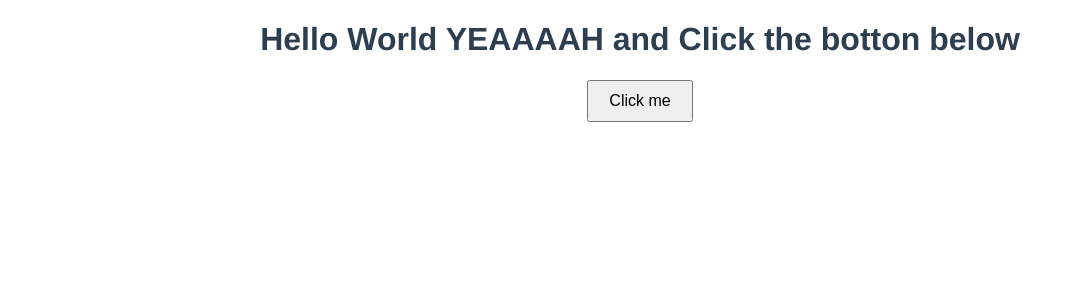
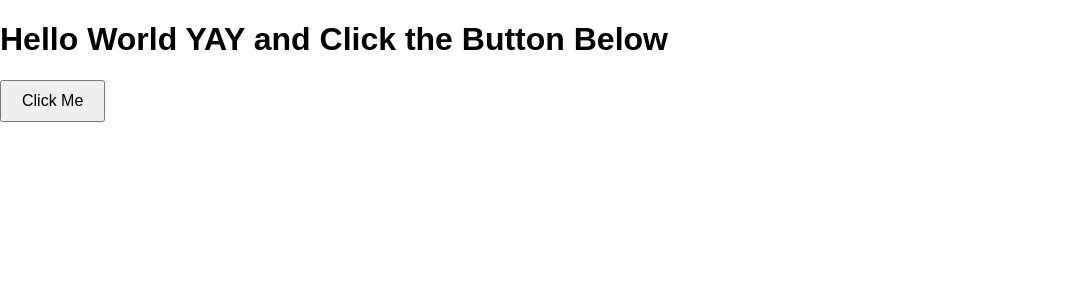
Before and after one commit to ErinYCen/mathworks, a Vue app: page /#/ in a window 1280 px wide. Shown: the top 300 px of the page, without its empty margins (0-1083 px from the left). Built offline with nearby package versions, Linux system fonts and the light colour scheme.

Commit message:
Click Button and Show Hello World

```diff
--- a/src/App.vue
+++ b/src/App.vue
@@ -1,46 +1,40 @@
 <template>
   <div id="app">
-    <h1>Hello World YEAAAAH and Click the botton below</h1>
-    <button @click="logMessage">Click me</button>
+    <HelloWorld />
   </div>
 </template>
 
 <script lang="ts">
+import HelloWorld from "./components/HelloWorld.vue";
+
 export default {
   name: "App",
-  methods: {
-    logMessage() {
-      console.log("Button Clicked!");
-      console.log("Hello World Good Job You CLICKed the Button");
-    },
+  components: {
+    HelloWorld,
   },
 };
 </script>
 
 <style>
-button {
-  padding: 10px 20px;
-  font-size: 16px;
+.container {
+  display: flex;
+  justify-content: center;
+  align-items: center;
+  text-align: center;
 }
 
-#app {
-  font-family: Avenir, Helvetica, Arial, sans-serif;
-  -webkit-font-smoothing: antialiased;
-  -moz-osx-font-smoothing: grayscale;
-  text-align: center;
-  color: #2c3e50;
+body {
+  margin: 0;
+  font-family: Arial, sans-serif;
 }
 
-nav {
-  padding: 30px;
+h1 {
+  color: black;
 }
 
-nav a {
-  font-weight: bold;
-  color: #2c3e50;
-}
-
-nav a.router-link-exact-active {
-  color: #42b983;
+button {
+  font-size: 16px;
+  padding: 10px 20px;
+  cursor: pointer;
 }
 </style>
--- a/src/components/HelloWorld.vue
+++ b/src/components/HelloWorld.vue
@@ -1,48 +1,36 @@
 <template>
   <div>
-    <h1>Dara from the Backend</h1>
+    <h1>Hello World YAY and Click the Button Below</h1>
+    <button @click="logMessage">Click Me</button>
     <p>{{ message }}</p>
-    <p></p>
   </div>
 </template>
 
-<script>
-import axios from "axios";
+<script lang="ts">
+import { defineComponent, ref } from "vue";
 
 export default {
-  data() {
+  name: "HelloWorld",
+  setup() {
+    const message = ref("");
+
+    const logMessage = () => {
+      console.log("Hello World log to the console");
+      message.value = "Hello World Button Clicked";
+    };
+
     return {
-      message: "Waiting for response from the server...",
+      message,
+      logMessage,
     };
-  },
-  mounted() {
-    axios
-      .get("http://localhost:3000/api/hello") //Backend URL
-      .then((response) => {
-        this.message = response.data.message;
-      })
-      .catch((error) => {
-        console.error("Error fetching data from the server:", error);
-        this.message = "Error fetching data";
-      });
   },
 };
 </script>
 
 <!-- Add "scoped" attribute to limit CSS to this component only -->
 <style scoped>
-h3 {
-  margin: 40px 0 0;
-}
-ul {
-  list-style-type: none;
-  padding: 0;
-}
-li {
-  display: inline-block;
-  margin: 0 10px;
-}
-a {
-  color: #42b983;
+button {
+  padding: 10px 20px;
+  font-size: 16px;
 }
 </style>
```
